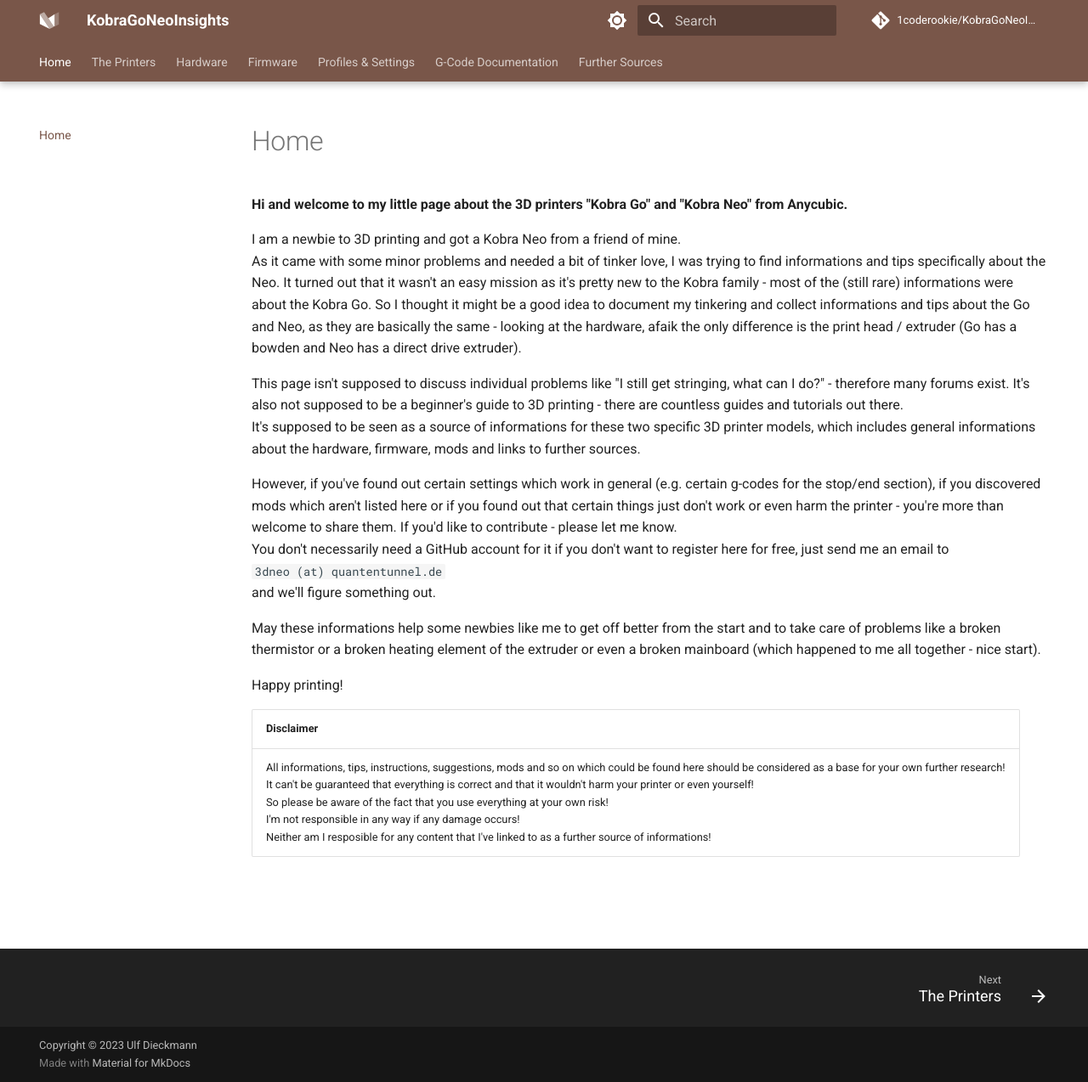
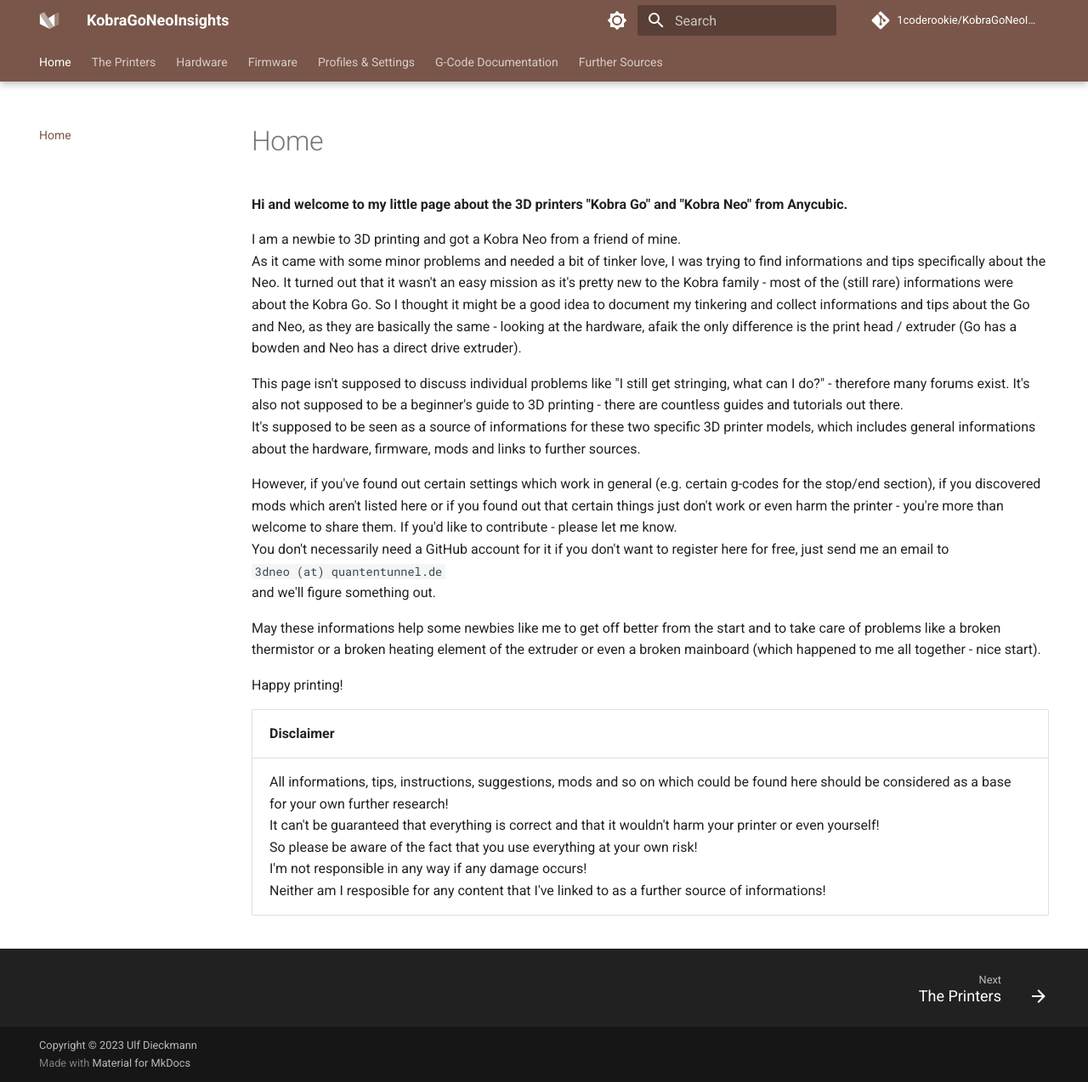
Before and after one commit to 1coderookie/KobraGoNeoInsights, an MkDocs documentation site: the page built from docs/index.md, in a window 1280 px wide and 1274 px high. Shown: the whole window at 85% size. Built offline with MkDocs 1.6.1 and Material for MkDocs 9.7.7, drawn with Linux system fonts in a browser that asks for light colours; comment, search, counter and statistics services are not loaded.

Commit message:
Update mkdocs.yml

```diff
--- a/mkdocs.yml
+++ b/mkdocs.yml
@@ -10,10 +10,6 @@
 
 # Copyright
 copyright: Copyright &copy; 2023 Ulf Dieckmann
-
-# Color variables
-# extra_css:
-#  - stylesheets/extra.css
 
 # Configuration
 theme:
@@ -62,6 +58,10 @@
   favicon: assets/favicon.png
   icon:
     logo: logo
+
+# Color variables and font size
+extra_css:
+    - stylesheets/extra.css
 
 # Plugins
 plugins:
```
